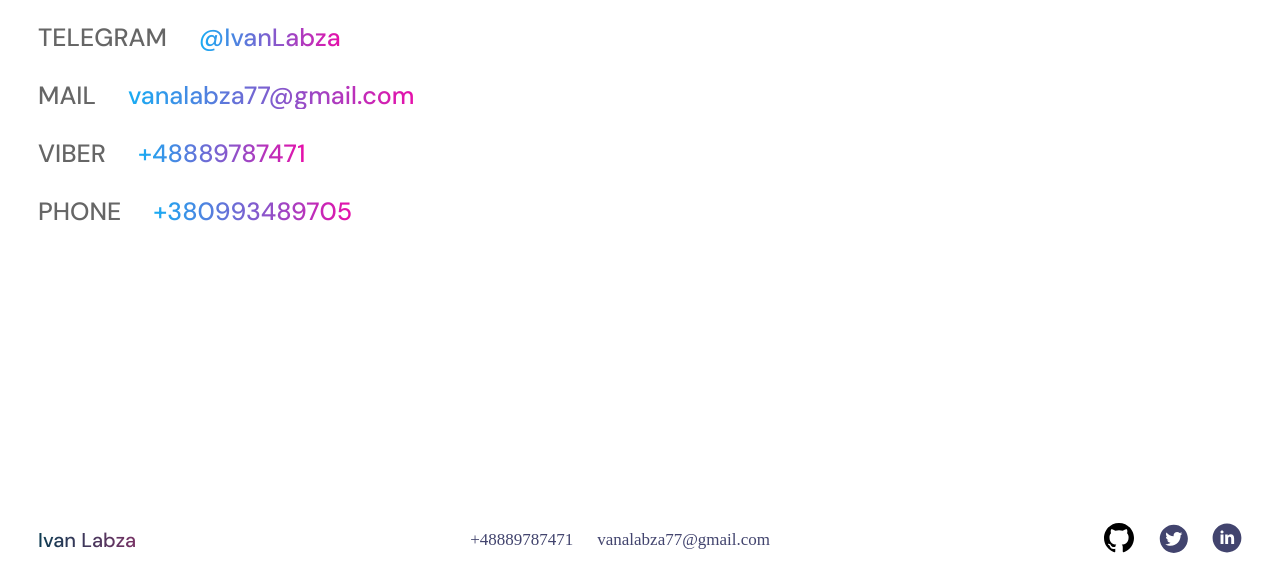
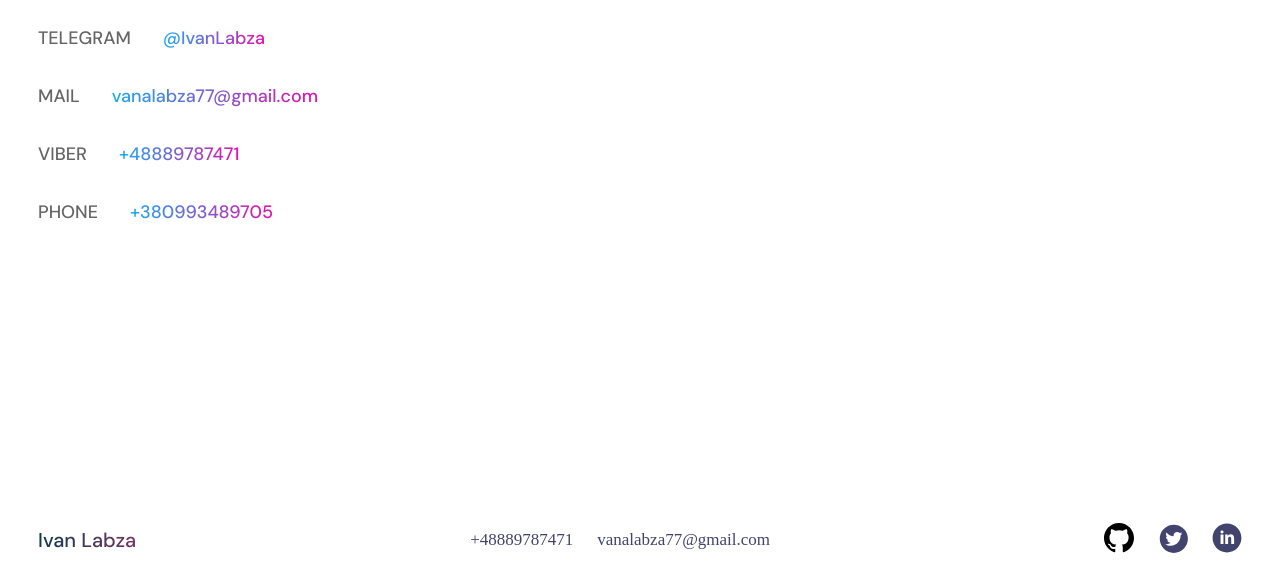
Before and after one commit to IvanLabza/Front-end__portfolio, a website built with Vite: page src/contact.html in a window 1280 px wide. Shown: the part 236-800 px from the top of the page. Built offline with nearby package versions, Linux system fonts and the light colour scheme.

Commit message:
Update contact.css

```diff
--- a/src/css/contact/contact.css
+++ b/src/css/contact/contact.css
@@ -33,7 +33,7 @@
     color: #666;
     text-align: center;
     font-family: DM Sans;
-    font-size: 25px;
+    font-size: 18px;
     font-weight: 500;
     line-height: 26px;
 
@@ -46,7 +46,7 @@
     -webkit-text-fill-color: transparent;
     text-align: center;
     font-family: DM Sans;
-    font-size: 25px;
+    font-size: 18px;
     font-weight: 500;
     line-height: 26px;
 
```
